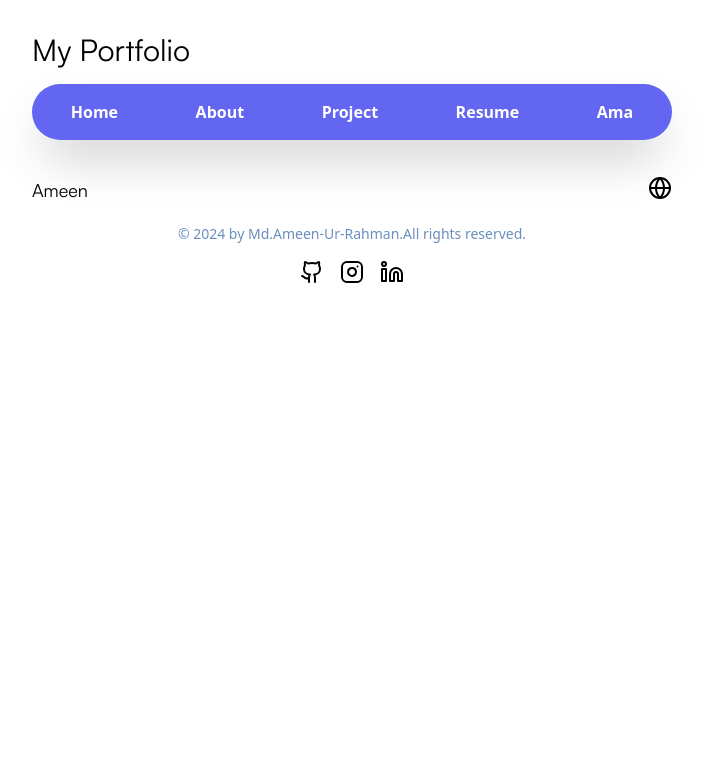
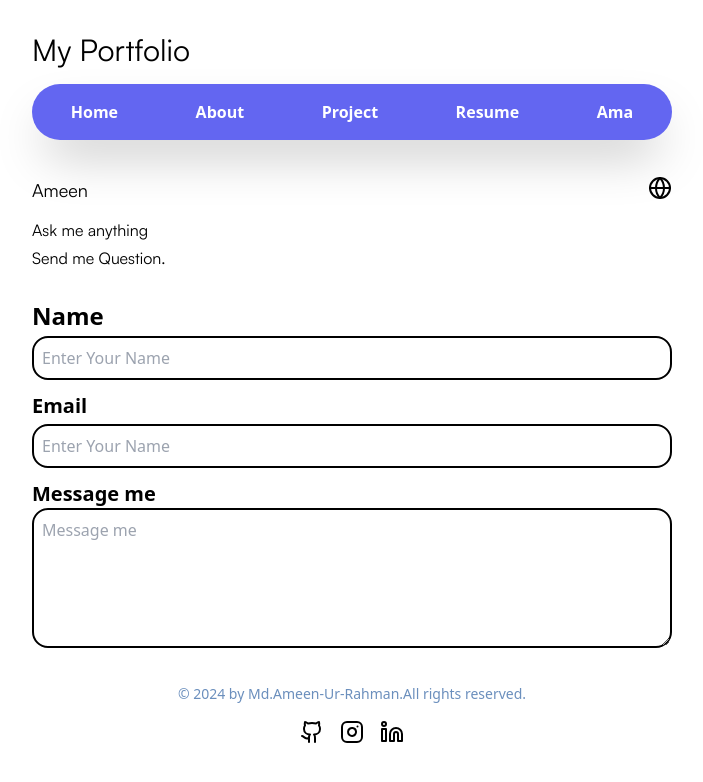
Before and after one commit to mdameenurrahmangn/project-works2, a plain HTML site: page portfolio/pages/ama.html in a window 1280 px wide. Shown: the whole page, without its empty margins (288-991 px from the left). Drawn offline with nearby package versions, Linux system fonts and the light colour scheme.

Commit message:
finished portfolio project

```diff
--- a/portfolio/pages/ama.html
+++ b/portfolio/pages/ama.html
@@ -65,7 +65,39 @@
 
     <!--My Content start-->
 
+    <div class="2xl:container mx-auto">
+        <div class="w-[90%] md:w-[50%] mx-auto grid grid-cols-1 py-4">
+            <div class="">
+                <p class="mb-2 text-base leading-[20px] font-['Satoshi-Regular']">
+                    Ask me anything
+                </p>
+                <p class="text-base leading-[20px] font-['Satoshi-Regular']">
+                    Send me Question.
+                </p>
+            </div>
+        </div>
+    </div>
 
+    <div class="2xl:container mx-auto">
+        <div class="w-[90%] md:w-[50%] mx-auto grid grid-cols-1 py-4">
+            <form class="space-y-3">
+                <div class="flex flex-col gap-1">
+                    <label class="font-semibold text-2xl" for="name">Name</label>
+                    <input class="border-2 p-2 rounded-2xl border-black" id="name" type="text" placeholder="Enter Your Name">
+                </div>
+
+                <div class="flex flex-col gap-1">
+                    <label class="font-semibold text-xl" for="email">Email</label>
+                    <input class="border-2 p-2 rounded-2xl border-black" type="email" placeholder="Enter Your Name">
+                </div>
+
+                <div class="flex flex-col ">
+                    <label class="font-semibold text-xl" for="textarea">Message me</label>
+                    <textarea class="border-2 p-2 rounded-2xl border-black" id="textarea" rows="5" cols="5" placeholder="Message me"></textarea>
+                </div>
+            </form>
+        </div>
+    </div>
 
     <!--My Content end-->
 
```
Also changed, not shown: portfolio/pages/project.html (+13 -5 lines), portfolio/pages/resume.html (+13 -10 lines).
